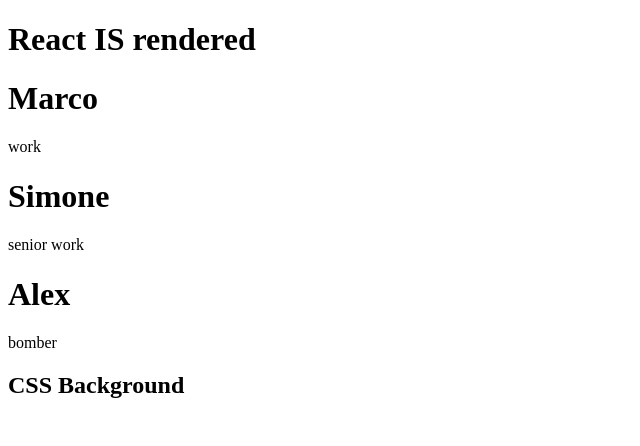
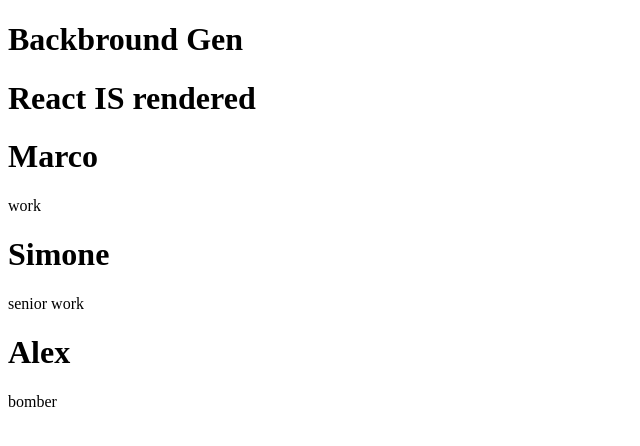
Before and after one commit to marcoak11/pure-react, a plain HTML site: page index.html in a window 1280 px wide. Shown: the whole page, without its empty margins (0-640 px from the left). Drawn offline with nearby package versions, Linux system fonts and the light colour scheme.

Commit message:
title reverting

```diff
--- a/index.html
+++ b/index.html
@@ -4,14 +4,14 @@
     <meta charset="UTF-8">
     <meta http-equiv="X-UA-Compatible" content="IE=edge">
     <meta name="viewport" content="width=device-width, initial-scale=1.0">
-    <title>Document Marco</title>
+    <title>Document</title>
 </head>
 <body>
+    <h1>Backbround Gen</h1>
     <div id='root'>React is NOT Rendered</div>
     <script src="https://unpkg.com/react@18.0.0-rc.0/umd/react.development.js"></script>
     <script src="https://unpkg.com/react-dom@18.0.0-rc.0/umd/react-dom.development.js"></script>
     <script src="./app.js">
     </script>
-    <h2>CSS Background</h2>
 </body>
 </html>
```
